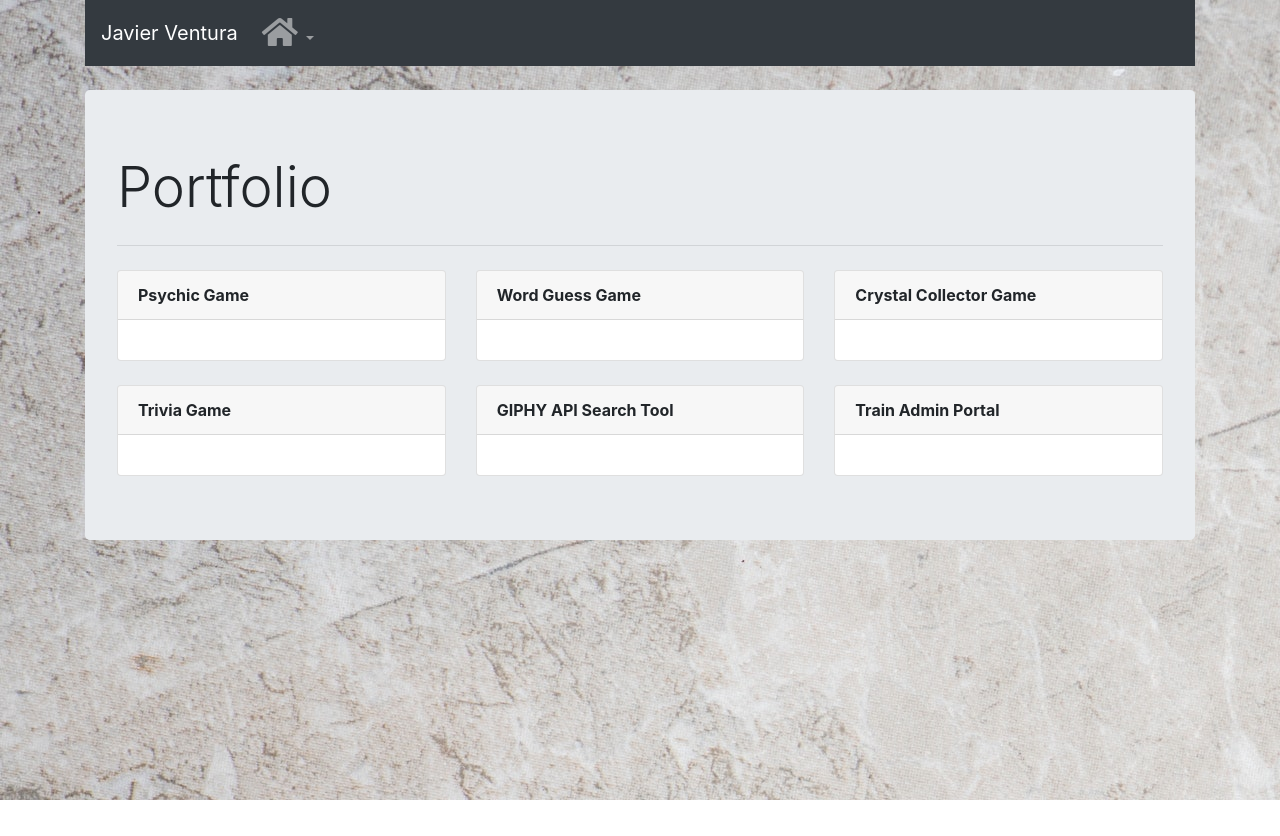
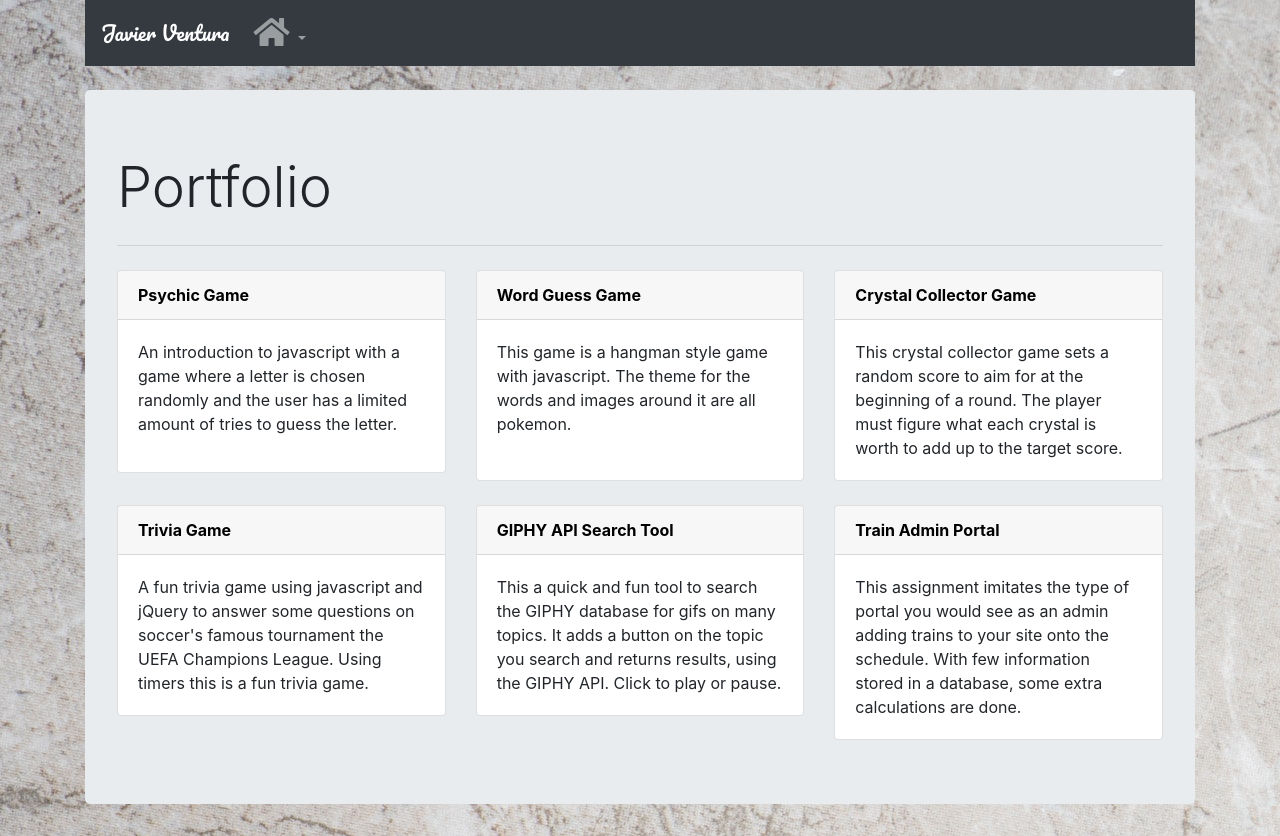
Before and after one commit to jventura10/portfolio, a plain HTML site: page portfolio.html in a window 1280 px wide. Before the commit the page ends 800 px from the top, so only its background shows below. Drawn offline with nearby package versions, Linux system fonts and the light colour scheme.

Commit message:
google font added and descriptions to entries

```diff
--- a/assets/css/main.css
+++ b/assets/css/main.css
@@ -1,3 +1,14 @@
+@import url('https://fonts.googleapis.com/css?family=Pacifico');
+
 body {
     background-image: url("../images/texture.jpg");
 }
+
+#headerLogo {
+    font-family: 'Pacifico', cursive;
+}
+
+a {
+    text-decoration: none;
+    color: black;
+}
--- a/portfolio.html
+++ b/portfolio.html
@@ -21,7 +21,7 @@
         <div class="row">
             <div class="col-md-12">
                 <nav class="navbar navbar-expand-lg navbar-dark bg-dark">
-                    <a class="navbar-brand" href="index.html">Javier Ventura</a>
+                    <a class="navbar-brand" href="index.html" id="headerLogo">Javier Ventura</a>
                     <button class="navbar-toggler" type="button" data-toggle="collapse" data-target="#navbarSupportedContent"
                         aria-controls="navbarSupportedContent" aria-expanded="false" aria-label="Toggle navigation">
                         <span class="navbar-toggler-icon"></span>
@@ -61,30 +61,35 @@
                         <div class="col-md-4">
                             <div class="card">
                                 <div class="card-header">
-                                    <strong>Psychic Game</strong>
+                                    <strong><a href="https://jventura10.github.io/Psychic-Game/">Psychic Game</a></strong>
                                 </div>
                                 <div class="card-body">
-
+                                    <p>An introduction to javascript with a game where a letter is chosen randomly and the user has a limited amount of
+                                        tries to guess the letter.
+                                    </p>
                                 </div>
                             </div>
                         </div>
                         <div class="col-md-4">
                             <div class="card">
                                 <div class="card-header">
-                                    <strong>Word Guess Game</strong>
+                                    <strong><a href="https://jventura10.github.io/Word-Guess-Game/">Word Guess Game</a></strong>
                                 </div>
                                 <div class="card-body">
-
+                                    This game is a hangman style game with javascript. The theme for the words and images around it are
+                                    all pokemon.
+                                    <br><br>
                                 </div>
                             </div>
                         </div>
                         <div class="col-md-4">
                             <div class="card">
                                 <div class="card-header">
-                                    <strong>Crystal Collector Game</strong>
+                                    <strong><a href="https://jventura10.github.io/unit-4-game/">Crystal Collector Game</a></strong>
                                 </div>
                                 <div class="card-body">
-
+                                    This crystal collector game sets a random score to aim for at the beginning of a round. The player
+                                    must figure what each crystal is worth to add up to the target score.
                                 </div>
                             </div>
                         </div>
@@ -96,30 +101,33 @@
                         <div class="col-md-4">
                             <div class="card">
                                 <div class="card-header">
-                                    <strong>Trivia Game</strong>
+                                    <strong><a href="https://jventura10.github.io/TriviaGame/">Trivia Game</a></strong>
                                 </div>
                                 <div class="card-body">
-
+                                    A fun trivia game using javascript and jQuery to answer some questions on soccer's famous tournament
+                                    the UEFA Champions League. Using timers this is a fun trivia game.
                                 </div>
                             </div>
                         </div>
                         <div class="col-md-4">
                             <div class="card">
                                 <div class="card-header">
-                                    <strong>GIPHY API Search Tool</strong>
+                                    <strong><a href="https://jventura10.github.io/Giphy-API/">GIPHY API Search Tool</a></strong>
                                 </div>
                                 <div class="card-body">
-
+                                    This a quick and fun tool to search the GIPHY database for gifs on many topics. It adds a button on
+                                    the topic you search and returns results, using the GIPHY API. Click to play or pause.
                                 </div>
                             </div>
                         </div>
                         <div class="col-md-4">
                             <div class="card">
                                 <div class="card-header">
-                                    <strong>Train Admin Portal </strong>
+                                    <strong><a href="https://jventura10.github.io/trainHW/">Train Admin Portal</a></strong>
                                 </div>
                                 <div class="card-body">
-
+                                    This assignment imitates the type of portal you would see as an admin adding trains to your site
+                                    onto the schedule. With few information stored in a database, some extra calculations are done.
                                 </div>
                             </div>
                         </div>
```
Also changed, not shown: contact.html (+1 -1 lines), index.html (+2 -1 lines).
